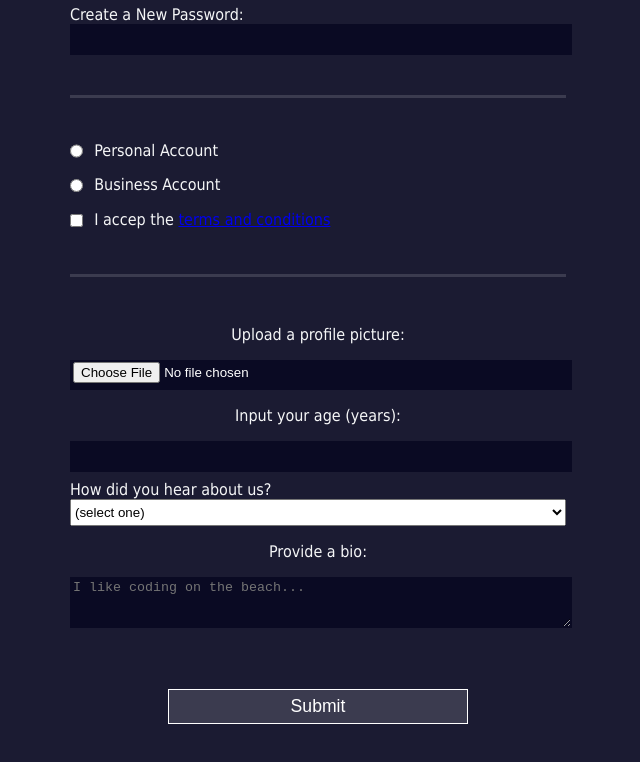
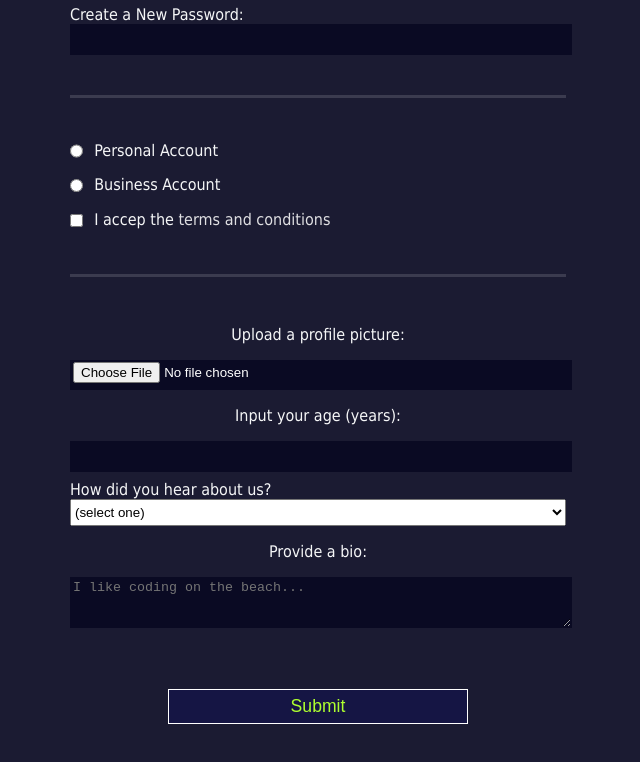
Before and after one commit to andrz-zack/Registration-form, a plain HTML site: page index.html in a window 1280 px wide. In both pictures the pointer is over the input "Submit". Shown: the part 345-1107 px from the top of the page, without its empty margins (322-962 px from the left). Drawn offline with Linux system fonts and the light colour scheme.

Commit message:
Agregando unos pseudoelementos

```diff
--- a/styles.css
+++ b/styles.css
@@ -67,7 +67,19 @@ input, textarea {
    cursor: pointer;
 
   }
+  input[type="submit"]:hover{
+    color: greenyellow;
+    background-color: rgb(21, 21, 68);
+
+  }
 
   input[type="file"] {
     padding: 1px 2px;
   }
+  a {
+    color: #dfdfe2;
+    text-decoration: none;
+  }
+  a:hover{
+    color: rgb(160, 32, 53);
+  }
```
